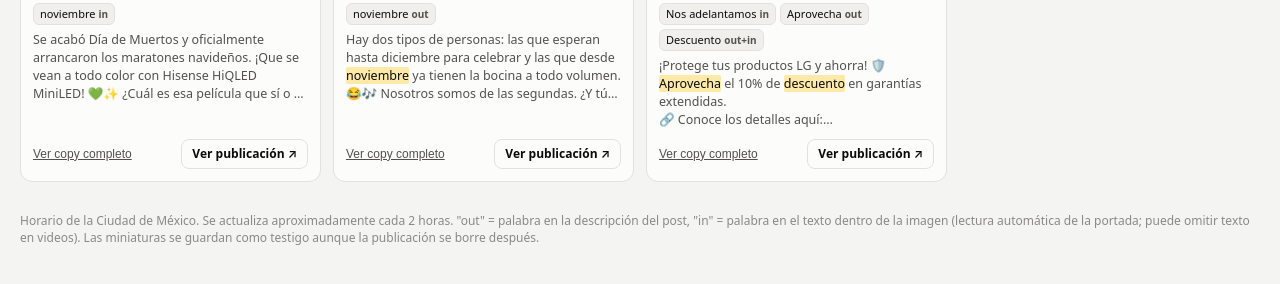
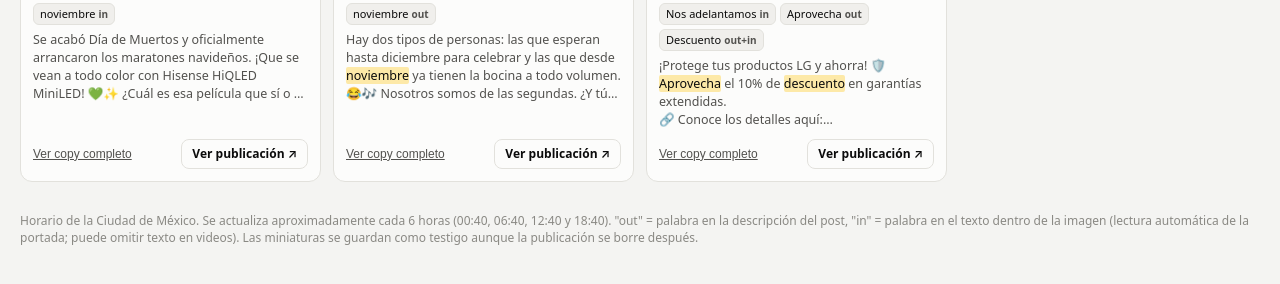
Before and after one commit to majors2512-lgtm/benchmark-buen-fin-2026, a plain HTML site: page index.html in a window 1280 px wide. Shown: the part 2573-2857 px from the top of the page. Drawn offline with Linux system fonts and the light colour scheme.

Commit message:
Update index.html

```diff
--- a/index.html
+++ b/index.html
@@ -125,7 +125,7 @@ footer{margin-top:30px;color:var(--muted);font-size:12px}
   <div class="feed" id="feed"></div>
 
   <footer>
-    Horario de la Ciudad de México. Se actualiza aproximadamente cada 2 horas. "out" = palabra en la descripción del post, "in" = palabra en el texto dentro de la imagen (lectura automática de la portada; puede omitir texto en videos).
+    Horario de la Ciudad de México. Se actualiza aproximadamente cada 6 horas (00:40, 06:40, 12:40 y 18:40). "out" = palabra en la descripción del post, "in" = palabra en el texto dentro de la imagen (lectura automática de la portada; puede omitir texto en videos).
     Las miniaturas se guardan como testigo aunque la publicación se borre después.
   </footer>
 </div>
```
